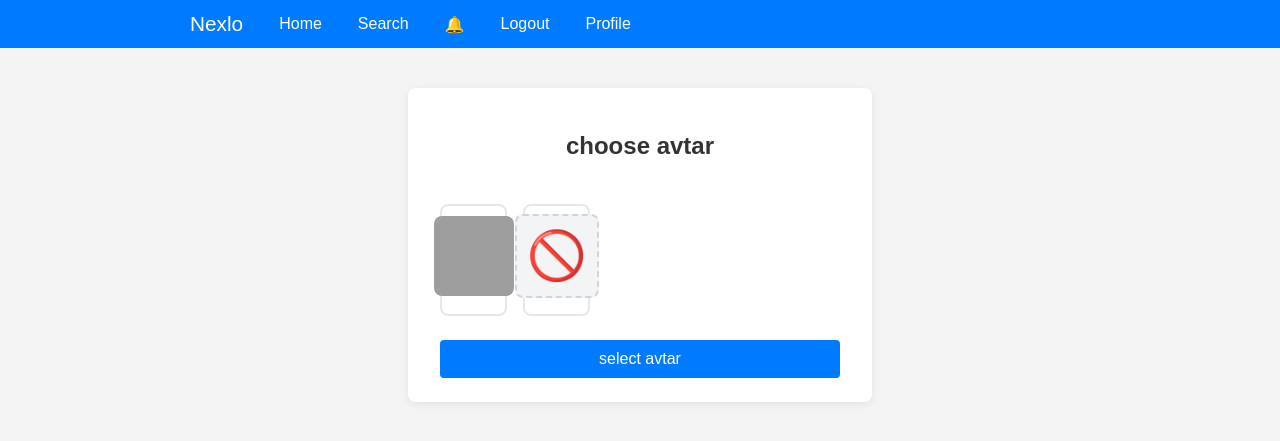
After one commit to Mohitgirigoswami/messanger, a Flask app: page /change_avtar in a window 1280 px wide. The commit adds this page. Shown: the top 441 px of the page. Run offline with Flask 3, Linux system fonts and the light colour scheme; the visitor is signed in with stand-in values (Sample User, id 1); tables that the repository leaves empty hold one stand-in row (values such as "Sample post"); some libraries are stand-ins or nearby versions; grey boxes are pictures that could not be loaded.

Commit message:
added profil pic

```diff
--- a/app/main/routes.py
+++ b/app/main/routes.py
@@ -1,6 +1,6 @@
 from flask import render_template, session, redirect, url_for,request
 from . import main_bp
-from app.models import Users,user_friend, db,Message
+from app.models import Users,user_friend, db,Message,Avtar_links
 from app.utils import is_valid
 
 @main_bp.route('/')
@@ -16,7 +16,7 @@ def home():
     friends = []
     for f in friend:
         user = Users.query.filter_by(id=f.friend_id).first()
-        if user  :
+        if user :
             friends.append(user)
     return render_template("main/home.html",friends = friends)
 
@@ -59,7 +59,7 @@ def profile(username):
     user = Users.query.filter_by(username=username).first()
     is_self = 0 if user.id != session.get('id') else 1
     is_frnd = 1 if not is_self and user_friend.query.filter_by(user_id=session.get('id') ,friend_id = user.id).first() else 0
-    return render_template('main/profile.html',user=user,is_self=is_self,is_frnd=is_frnd)
+    return render_template('main/profile.html',user=user,is_self=is_self,is_frnd=is_frnd,avatar_link = (Avtar_links.query.filter_by(id=user.avatar_id).first()).link)
 
 @main_bp.route('/edit_profile',methods=["get",'POST'])
 def edit_profile():
@@ -96,3 +96,18 @@ def edit_profile():
             db.session.commit()
             return redirect(url_for('main.profile', username=user.username))
     return render_template('main/edit_profile.html',user = user , error = 0)
+
+@main_bp.route('/change_avtar',methods=["get",'POST'])
+def change_avtar():
+    if session.get('id') is None:
+        return redirect(url_for('auth.login'))
+    user = Users.query.filter_by(id=session.get('id')).first()
+    if request.method == 'POST':
+        new_avatar_id = int(request.form.get('avtar_id'))
+        user.avatar_id = new_avatar_id
+        db.session.commit()
+        return redirect(url_for('main.profile', username=user.username))
+
+    all_avatars = Avtar_links.query.order_by(Avtar_links.id).all()
+    print(f"Avatars fetched from DB: {all_avatars}")
+    return render_template('main/change_avtar.html', avtars=all_avatars, user=user)
--- a/app/models.py
+++ b/app/models.py
@@ -11,6 +11,7 @@ class Users(db.Model):
     last_name = db.Column(db.String(100), nullable=True)
     bio = db.Column(db.String(512), nullable=True)
     email = db.Column(db.String(20), nullable=True)
+    avatar_id = db.Column(db.Integer,default = 0)
 
 class user_friend(db.Model):
     __tablename__ = 'user_friends'
@@ -26,3 +27,8 @@ class Message(db.Model):
     text = db.Column(db.String(200), nullable=False)
     read = db.Column(db.Boolean, nullable=False, default=False) # Corrected line
     timestamp = db.Column(db.DateTime, nullable=False)
+
+class Avtar_links(db.Model):
+    __tablename__ = 'Avtar_links'
+    id = db.Column(db.Integer, primary_key=True, autoincrement=True)
+    link = db.Column(db.String(100), nullable=True)
--- a/app/static/css/main.css
+++ b/app/static/css/main.css
@@ -1,39 +1,119 @@
+/* --- CSS Variables --- */
+:root {
+    /* Colors */
+    --primary-color: #007BFF;
+    --primary-hover-color: #0056b3;
+    --text-color-dark: #333;
+    --text-color-light: #fff;
+    --background-color-light: #f4f4f4;
+    --background-color-white: #fff;
+    --border-color-light: #ccc;
+    --shadow-light: rgba(0, 0, 0, 0.08);
+    --shadow-medium: rgba(0, 0, 0, 0.10);
+    --shadow-focus: rgba(0, 123, 255, 0.18);
+    --disabled-bg: #e0e0e0;
+    --disabled-text: #a0a0a0;
+    --profile-bg: #f0f2f5;
+    --profile-card-shadow: rgba(0, 0, 0, 0.15);
+    --profile-card-hover-shadow: rgba(0, 0, 0, 0.2);
+    --profile-avatar-border: #3367D6;
+    --profile-username-color: #2c3e50;
+    --profile-name-color: #7f8c8d;
+    --profile-action-blue: #3498db;
+    --profile-action-blue-hover: #2980b9;
+    --profile-details-heading: #34495e;
+    --profile-details-label: #4a69bd;
+    --bio-bg: #f8f8f8;
+    --bio-border: #e0e0e0;
+
+    /* Spacing */
+    --spacing-xs: 6px;
+    --spacing-sm: 8px;
+    --spacing-md: 10px;
+    --spacing-lg: 12px;
+    --spacing-xl: 15px;
+    --spacing-2xl: 18px;
+    --spacing-3xl: 20px;
+    --spacing-4xl: 24px;
+    --spacing-5xl: 25px;
+    --spacing-6xl: 30px;
+    --spacing-7xl: 32px;
+    --spacing-8xl: 40px;
+
+    /* Border Radius */
+    --border-radius-sm: 4px;
+    --border-radius-md: 8px;
+    --border-radius-lg: 12px;
+    --border-radius-full: 50%;
+
+    /* Font Sizes */
+    --font-size-sm: 0.75em;
+    --font-size-base: 1em;
+    --font-size-md: 15px;
+    --font-size-lg: 16px;
+    --font-size-xl: 1.1em;
+    --font-size-2xl: 1.2em;
+    --font-size-3xl: 1.3em;
+    --font-size-4xl: 1.6em;
+    --font-size-5xl: 2.8em;
+    --font-size-avatar-initial: 52px;
+
+    /* Transition */
+    --transition-fast: 0.2s;
+    --transition-medium: 0.3s;
+    --transition-ease-in-out: cubic-bezier(0.4, 0, 0.2, 1);
+}
+
 /* --- General Body and Container Styles --- */
 body {
     margin: 0;
     padding: 0;
     font-family: Arial, sans-serif;
-    background-color: #f4f4f4;
-    color: #333;
+    background-color: var(--background-color-light);
+    color: var(--text-color-dark);
 }
 
 .container {
-    color: #000;
-    background-color: #fff;
+    color: var(--text-color-dark);
+    background-color: var(--background-color-white);
     max-width: 400px;
-    margin: 40px auto;
-    padding: 24px 32px;
-    border-radius: 8px;
-    box-shadow: 0 2px 8px rgba(0, 0, 0, 0.08);
+    margin: var(--spacing-8xl) auto;
+    padding: var(--spacing-4xl) var(--spacing-7xl);
+    border-radius: var(--border-radius-md);
+    box-shadow: 0 2px 8px var(--shadow-light);
 }
 
 /* --- Button Styles --- */
 .btn {
     width: 100%;
-    padding: 10px 0;
-    background-color: #007BFF;
-    color: #fff;
+    padding: var(--spacing-md) 0;
+    background-color: var(--primary-color);
+    color: var(--text-color-light);
     border: none;
-    border-radius: 4px;
-    font-size: 16px;
+    border-radius: var(--border-radius-sm);
+    font-size: var(--font-size-lg);
     cursor: pointer;
-    transition: background 0.2s;
+    transition: background var(--transition-fast);
 }
 
+/* Combined hover states for general .btn and direct <button> elements */
 .btn:hover,
-button:hover { /* Combines hover states for general .btn and direct <button> elements */
-    background-color: #0056b3;
+button:hover {
+    background-color: var(--primary-hover-color);
 }
+
+.btn.disabled {
+    background-color: var(--disabled-bg);
+    color: var(--disabled-text);
+    cursor: not-allowed;
+}
+
+.btn.disabled:hover {
+    background-color: var(--disabled-bg);
+    color: var(--disabled-text);
+    cursor: not-allowed;
+}
+
 
 /* --- Utility & Layout Classes --- */
 .center-div {
@@ -143,10 +211,10 @@ button:hover { /* Combines hover states for general .btn and direct <button> ele
 
 /* --- Navbar Styles --- */
 .navbar {
-    background: #007bff;
-    color: #fff;
-    padding: 12px 0;
-    margin-bottom: 24px;
+    background: var(--primary-color);
+    color: var(--text-color-light);
+    padding: var(--spacing-lg) 0;
+    margin-bottom: var(--spacing-4xl);
 }
 
 .navbar-container {
@@ -154,14 +222,14 @@ button:hover { /* Combines hover states for general .btn and direct <button> ele
     margin: 0 auto;
     display: flex;
     align-items: center;
-    gap: 24px;
+    gap: var(--spacing-4xl);
 }
 
 .navbar a {
-    color: #fff;
+    color: var(--text-color-light);
     text-decoration: none;
     font-weight: 500;
-    margin-right: 16px;
+    margin-right: var(--spacing-lg);
 }
 
 .navbar a:hover {
@@ -169,18 +237,18 @@ button:hover { /* Combines hover states for general .btn and direct <button> ele
 }
 
 .navbar-brand {
-    font-size: 1.3em;
+    font-size: var(--font-size-3xl);
     font-weight: bold;
-    margin-right: 32px;
+    margin-right: var(--spacing-7xl);
 }
 
 /* --- Messaging Styles --- */
 .messages {
     height: 400px;
     overflow-y: auto;
-    border: 1px solid #ccc;
-    padding: 10px;
-    margin-bottom: 15px;
+    border: 1px solid var(--border-color-light);
+    padding: var(--spacing-md);
+    margin-bottom: var(--spacing-xl);
     display: flex;
     flex-direction: column;
     scrollbar-width: none; /* Firefox */
@@ -333,87 +401,173 @@ textarea {
 }
 
 .profile-username {
-    font-size: 2.8em; /* Slightly larger and more impactful */
-    color: #2c3e50; /* Darker, more prominent color */
-    margin-bottom: 8px;
+    font-size: var(--font-size-5xl);
+    color: var(--profile-username-color);
+    margin-bottom: var(--spacing-sm);
     word-wrap: break-word;
-    font-weight: 700; /* Bolder for emphasis */
+    font-weight: 700;
 }
 
 .profile-name {
-    font-size: 1.2em; /* Slightly larger */
-    color: #7f8c8d; /* Muted grey for secondary info */
-    margin-bottom: 30px; /* Increased bottom margin */
+    font-size: var(--font-size-2xl);
+    color: var(--profile-name-color);
+    margin-bottom: var(--spacing-6xl);
     font-weight: 500;
 }
 
 .profile-actions {
-    display: flex; /* Use flexbox for better button alignment */
-    justify-content: center; /* Center buttons */
-    gap: 15px; /* Space between buttons */
-    margin-bottom: 30px; /* Space before details section */
+    display: flex;
+    justify-content: center;
+    gap: var(--spacing-xl);
+    margin-bottom: var(--spacing-6xl);
 }
 
 .profile-actions a,
 .profile-actions button {
-    display: inline-flex; /* Use inline-flex for vertical alignment in buttons */
+    display: inline-flex;
     align-items: center;
     justify-content: center;
-    background-color: #3498db; /* A vibrant blue for actions */
-    color: white;
-    padding: 12px 28px; /* More padding for a softer look */
-    border-radius: 8px; /* More rounded buttons */
+    background-color: var(--profile-action-blue);
+    color: var(--text-color-light);
+    padding: var(--spacing-lg) 28px;
+    border-radius: var(--border-radius-md);
     text-decoration: none;
-    font-size: 1.1em;
-    font-weight: 600; /* Bolder text for actions */
-    border: none; /* Remove default button border */
+    font-size: var(--font-size-xl);
+    font-weight: 600;
+    border: none;
     cursor: pointer;
-    transition: background-color 0.3s ease, transform 0.2s ease; /* Smooth transitions */
+    transition: background-color var(--transition-medium) ease, transform var(--transition-fast) ease;
 }
 
 .profile-actions a:hover,
-.profile-actions button:not(.disabled):hover { /* Apply hover to non-disabled buttons */
-    background-color: #2980b9; /* Darker blue on hover */
-    transform: translateY(-2px); /* Slight lift on hover */
+.profile-actions button:not(.disabled):hover {
+    background-color: var(--profile-action-blue-hover);
+    transform: translateY(-2px);
 }
 
 .profile-actions button.disabled {
-    background-color: #cccccc; /* Greyed out for disabled state */
+    background-color: var(--border-color-light); /* Reusing border-color-light */
     cursor: not-allowed;
     opacity: 0.8;
 }
 
 .profile-details {
-    margin-top: 35px; /* More space above details */
+    margin-top: 35px; /* Specific top margin */
     text-align: left;
-    border-top: 1px solid #ececec; /* Lighter, subtle top border */
-    padding-top: 25px; /* Padding above content after border */
+    border-top: 1px solid #ececec; /* Specific border color */
+    padding-top: var(--spacing-5xl);
 }
 
 .profile-details h3 {
-    color: #34495e; /* Darker heading color */
-    margin-bottom: 18px; /* More space below heading */
-    font-size: 1.6em; /* Larger heading */
+    color: var(--profile-details-heading);
+    margin-bottom: var(--spacing-2xl);
+    font-size: var(--font-size-4xl);
     font-weight: 600;
 }
 
 .profile-details strong {
-    color: #4a69bd; /* A distinct color for the label */
-    font-size: 1.05em;
-    margin-bottom: 8px; /* Space below "BIO:" label */
-    display: block; /* Make it a block element to take full width */
+    color: var(--profile-details-label);
+    font-size: 1.05em; /* Specific font size */
+    margin-bottom: var(--spacing-sm);
+    display: block;
 }
 
 .profile-details pre {
-    margin-bottom: 0; /* Remove default bottom margin from pre */
-    line-height: 1.7; /* Increased line height for better readability */
-    color: #555;
-    background-color: #f8f8f8; /* Slightly different background for the bio area */
-    padding: 15px;
-    border-radius: 8px;
-    white-space: pre-wrap; /* This is crucial for newlines and wrapping */
-    word-break: break-word; /* Ensures long words don't overflow */
-    border: 1px solid #e0e0e0; /* Subtle border for the bio box */
-    font-family: inherit; /* Use the default font family for better integration */
-    font-size: 1em; /* Ensure font size is consistent */
+    margin-bottom: 0;
+    line-height: 1.7; /* Specific line height */
+    color: #555; /* Specific color for pre text */
+    background-color: var(--bio-bg);
+    padding: var(--spacing-xl);
+    border-radius: var(--border-radius-md);
+    white-space: pre-wrap;
+    word-break: break-word;
+    border: 1px solid var(--bio-border);
+    font-family: inherit;
+    font-size: var(--font-size-base);
 }
+
+/* --- Avatar Selection Grid Styles --- */
+.avatar-selection-grid {
+    display: grid;
+    grid-template-columns: repeat(3, minmax(0, 1fr));
+    gap: 1rem;
+    margin-top: 1.5rem;
+    margin-bottom: 1.5rem;
+}
+
+@media (min-width: 640px) {
+    .avatar-selection-grid {
+        grid-template-columns: repeat(4, minmax(0, 1fr));
+    }
+}
+
+@media (min-width: 768px) {
+    .avatar-selection-grid {
+        grid-template-columns: repeat(5, minmax(0, 1fr));
+    }
+}
+
+.avatar-option {
+    display: flex;
+    flex-direction: column;
+    align-items: center;
+    justify-content: center;
+    padding: 0.5rem;
+    border: 2px solid #e5e7eb; /* Specific grey border */
+    border-radius: 0.5rem;
+    cursor: pointer;
+    transition: all 200ms var(--transition-ease-in-out);
+}
+
+.avatar-option:hover {
+    border-color: #60a5fa; /* Specific blue border on hover */
+}
+
+.avatar-option input[type="radio"] {
+    display: none;
+}
+
+.avatar-option input[type="radio"]:checked + img {
+    border: 4px solid #2563eb; /* Specific blue border when checked */
+    border-radius: 0.5rem;
+}
+
+.avatar-option img {
+    width: 5rem;
+    height: 5rem;
+    object-fit: cover;
+    border-radius: 0.5rem;
+    margin-bottom: 0.5rem;
+}
+
+.avatar-option p {
+    font-size: 0.875rem;
+    line-height: 1.25rem;
+    color: #4b5563; /* Specific grey color for text */
+}
+.no-avatar-placeholder {
+        width: 5rem; /* Match img width */
+        height: 5rem; /* Match img height */
+        background-color: #f3f4f6; /* A light gray background */
+        border-radius: 0.5rem; /* Match img border-radius */
+        margin-bottom: 0.5rem; /* Match img margin-bottom */
+        display: flex;
+        align-items: center;
+        justify-content: center;
+        font-size: 3rem; /* Size for the emoji icon */
+        color: #9ca3af; /* Gray color for the icon */
+        border: 2px dashed #d1d5db; /* A dashed border to indicate empty state */
+    }
+    .no-avatar-placeholder {
+        width: 5rem; /* Match img width */
+        height: 5rem; /* Match img height */
+        background-color: #f3f4f6; /* A light gray background */
+        border-radius: 0.5rem; /* Match img border-radius */
+        margin-bottom: 0.5rem; /* Match img margin-bottom */
+        display: flex;
+        align-items: center;
+        justify-content: center;
+        font-size: 3rem; /* Size for the emoji icon */
+        color: #9ca3af; /* Gray color for the icon */
+        border: 2px dashed #d1d5db; /* A dashed border to indicate empty state */
+    }
--- /dev/null
+++ b/app/templates/main/change_avtar.html
@@ -0,0 +1,39 @@
+{% extends "base.html" %}
+
+{% block title %}choose avtar{% endblock %}
+
+{% block content %}
+<div class="container center-div flex-column">
+    <h2>choose avtar</h2>
+
+    <form method="post" class="form-wrapper">
+        <input type="hidden" name="csrf_token" value="{{ csrf_token() }}">
+        <div class="avatar-selection-grid">
+            {# Loop through 'avtars' as passed from the Flask route #}
+            {% for avatar in avtars %}
+            <label class="avatar-option" data-avatar-id="{{ avatar.id }}">
+                {# Check user.avtar_id against avatar.id to mark the current avatar as checked #}
+                <input type="radio" name="avtar_id" value="{{ avatar.id }}" {% if user and user.avtar_id == avatar.id %}checked{% endif %}>
+                <img src="{{ avatar.link }}" alt="Avatar">
+
+                {% if "no_avatar.png" in avatar.link %}
+                <p>No Avatar</p>
+                {% endif %}
+            </label>
+            {% endfor %}
+            <label class="avatar-option" data-avatar-id="0">
+            <input type="radio" name="avtar_id" value="0" {% if user and user.avtar_id == 0 %}checked{% endif %}>
+                <div class="no-avatar-placeholder">
+                    <span class="no-avatar-icon">🚫</span> {# Using an emoji for a simple icon #}
+                </div></label>
+        </div>
+        <button type="submit" class="btn">select avtar</button>
+    </form>
+</div>
+{% if error %}
+<div class="container center-div flex-column" style="margin-top: 20px; padding: 15px;"> {# Added margin and padding for
+    error box #}
+    <span style="color: red; font-weight: bold;">{{ error }}</span>
+</div>
+{% endif %}
+{% endblock %}
--- a/app/templates/main/edit_profile.html
+++ b/app/templates/main/edit_profile.html
@@ -32,7 +32,9 @@
             <button type="submit" class="btn">save edits</button>
         </form>
     </div>
-
+    <div class="container center-div flex-column" style="margin-top: 20px; padding: 15px;"> {# Added margin and padding for error box #}
+        <a href="{{ url_for('main.change_avtar')}}" class="btn">change avtar</a>
+    </div>
     {% if error %}
     <div class="container center-div flex-column" style="margin-top: 20px; padding: 15px;"> {# Added margin and padding for error box #}
         <span style="color: red; font-weight: bold;">{{ error }}</span>
```
Also changed, not shown: other parts of app/static/css/main.css (+66 -78 lines), app/templates/main/profile.html (+6 -2 lines), test.py (added, +54 -0 lines).
